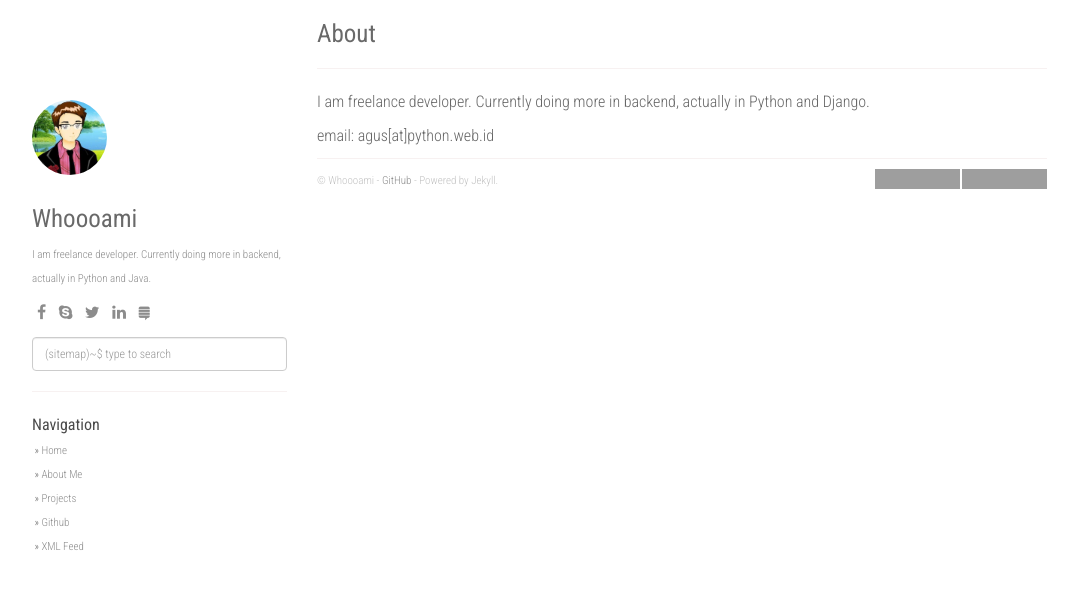
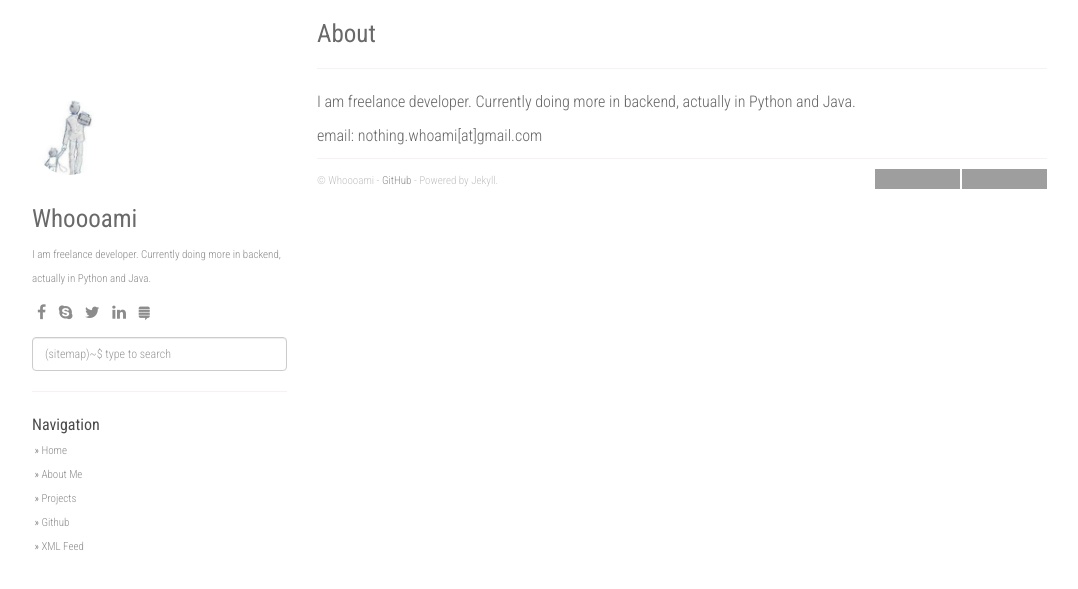
Before and after one commit to whoooami/whoooami.github.io, a Jekyll site: the page built from about.md, in a window 1280 px wide. Shown: the top 589 px of the page, without its empty margins (53-1131 px from the left). Built offline with Jekyll 4.4.1, drawn with Linux system fonts in a browser that asks for light colours; nearby versions of some CDN libraries; grey boxes are pictures that could not be loaded.

Commit message:
[whoami] - change the title.

```diff
--- a/_config.yml
+++ b/_config.yml
@@ -1,4 +1,4 @@
-title: Stack Problems And Solutions.
+title: Stack Problems && Solutions.
 description: My Personal Stack Problems
 author: Whoooami
 github: https://github.com/whoooami
--- a/_layouts/default.html
+++ b/_layouts/default.html
@@ -106,7 +106,7 @@
         <div class="container">
             <div class="col-sm-3">
               <div class="fixed-condition">
-                <a href="/"><img id="about" src="/static/img/avatar.jpg" height="75px" width="75px" /></a>
+                <a href="/"><img id="about" src="/static/img/gavatar.jpeg" height="75px" width="75px" /></a>
                 <h1 class="author-name">{{ site.author }}</h1>
                 {% if site.about %}
                 <div id="about">
--- a/about.md
+++ b/about.md
@@ -4,6 +4,6 @@
 permalink: /about/
 ---
 
-I am freelance developer. Currently doing more in backend, actually in Python and Django.
+I am freelance developer. Currently doing more in backend, actually in Python and Java.
 
-email: agus[at]python.web.id
+email: nothing.whoami[at]gmail.com
--- a/index.html
+++ b/index.html
@@ -3,7 +3,7 @@
 ---
 
 <div id="home">
-    <h1>Stack Problems</h1>
+    <h1>Stack Problems && Solutions.</h1>
     <hr />
     <ol class="posts">
     {% for post in paginator.posts %}
```
Also changed, not shown: README.md, static/img/gavatar.jpeg (added), static/img/screenshot-post-page.png.
